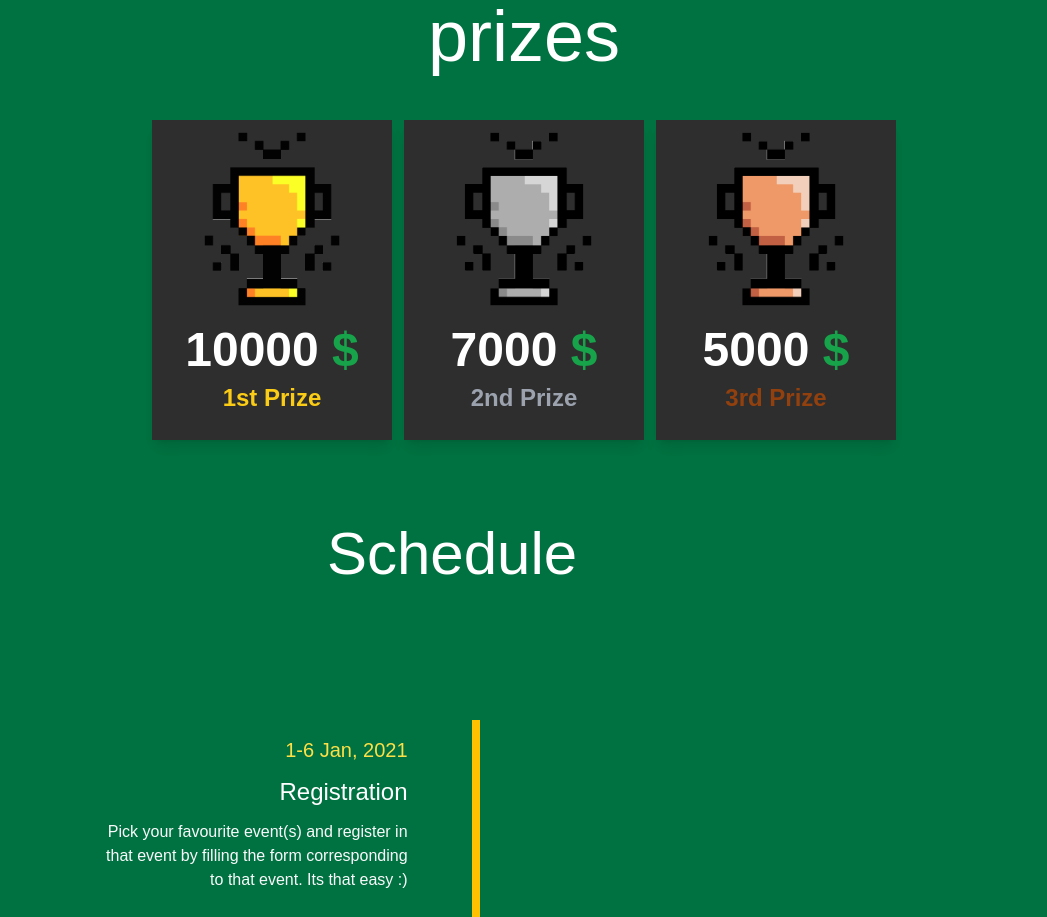
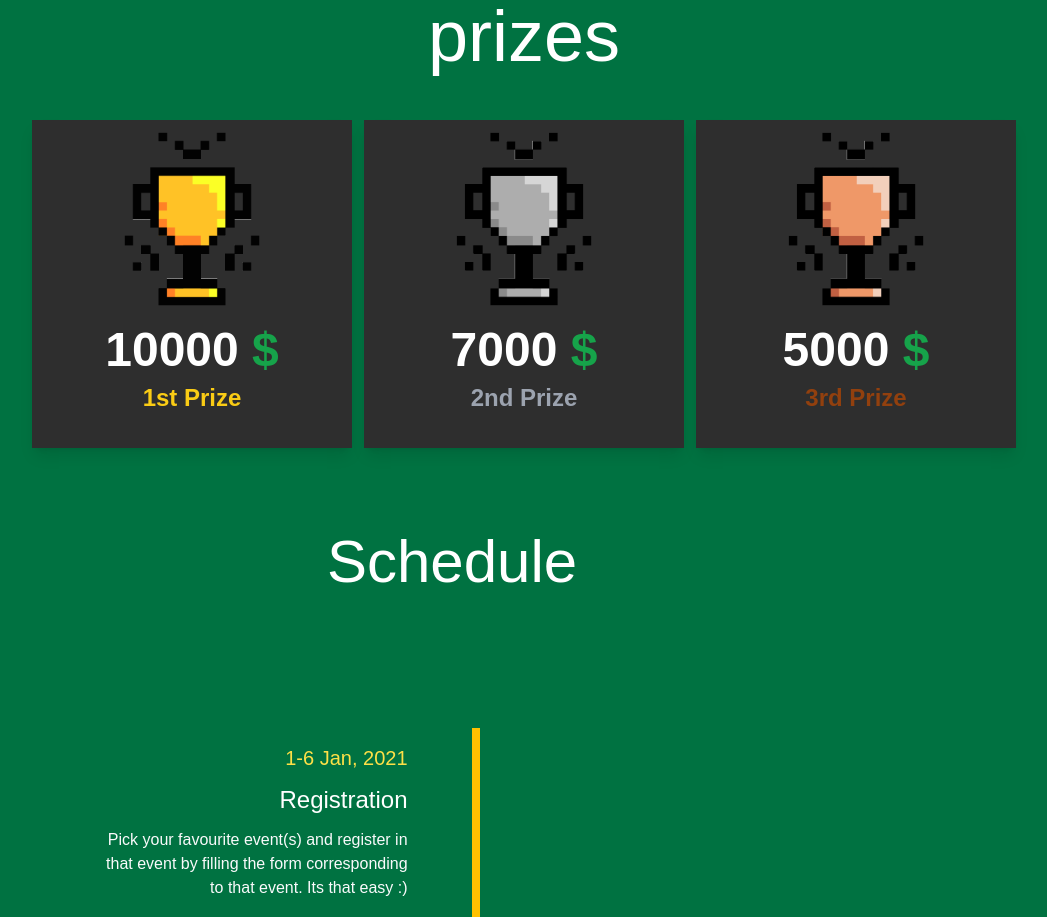
Before and after one commit to ICEFOSS/hackfit, a React (Create React App) app: page / in a window 1280 px wide. Shown: the part 2300-3217 px from the top of the page, without its empty margins (188-1235 px from the left). Built offline with nearby package versions, Linux system fonts and the light colour scheme.

Commit message:
changed sizes on small & medium screens

```diff
--- a/src/components/Prize.js
+++ b/src/components/Prize.js
@@ -40,8 +40,8 @@ export default class Prize extends Component {
 function Prize_card(props) {
   return (
     <>
-      <div className="transform max-w-sm bg-brochblack shadow-lg overflow-hidden flex flex-col md:flex-row transition duration-200 w-60 hover:scale-105">
-        <div className="w-full h-52 sm:h-64 md:h-72 lg:h-80">
+      <div className="transform max-w-sm bg-brochblack shadow-lg overflow-hidden flex flex-col md:flex-row transition duration-200 w-60 hover:scale-105 md:pb-2 sm:w-72 md:w-80">
+        <div className="w-full h-52 sm:h-64 md:h-68 lg:h-80">
           <img
             className="p-3 w-24 sm:w-32 lg:w-40 mx-auto"
             src={`../${props.prize}-cup.gif`}
```
